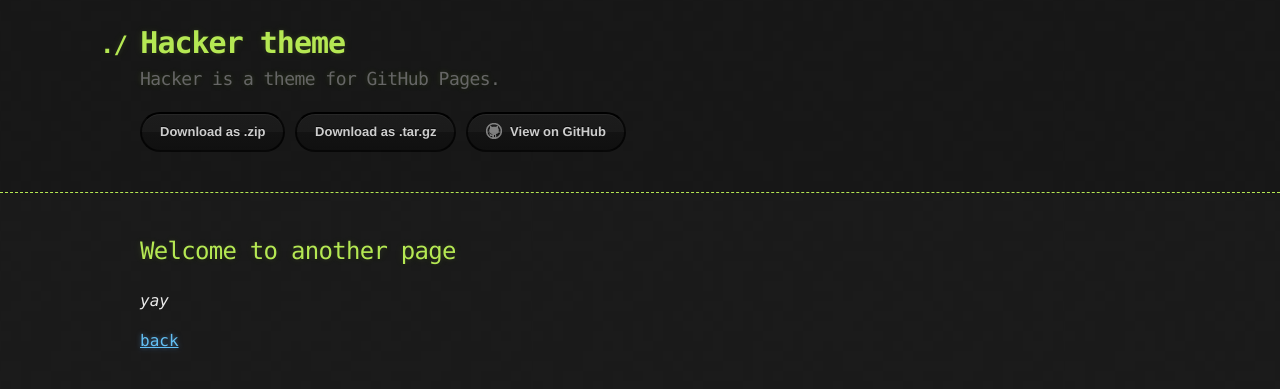
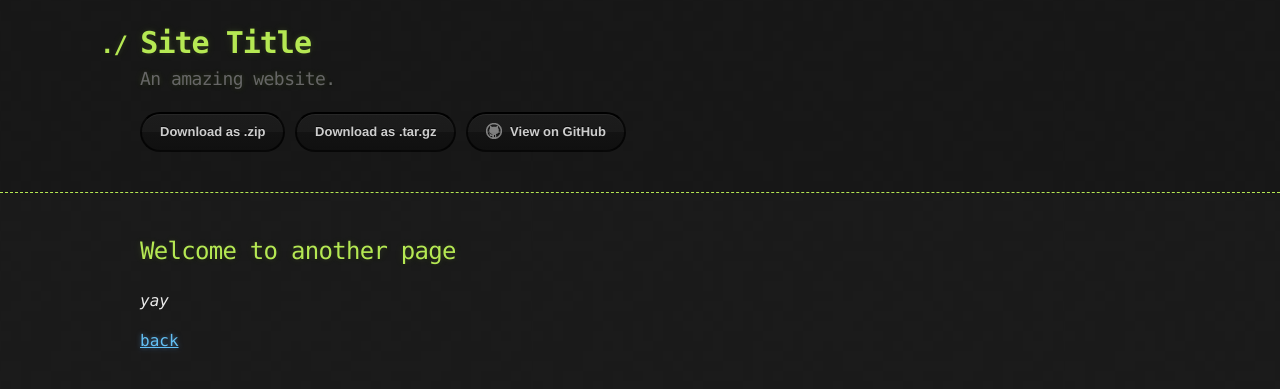
Before and after one commit to eajnimeel/eajnimeel.github.io, a Jekyll site: the page built from another-page.md, in a window 1280 px wide. Shown: the top 389 px of the page. Built offline with Jekyll 4.4.1, drawn with Linux system fonts in a browser that asks for light colours; our own code applies the rules of GitHub Pages for plain Markdown files; some of the changed lines change nothing that is shown.

Commit message:
Update _config.yml

```diff
--- a/_config.yml
+++ b/_config.yml
@@ -3,3 +3,14 @@
 show_downloads: true
 google_analytics:
 theme: jekyll-theme-hacker
+
+
+# Site Settings
+locale                   : "en-US"
+title                    : "Site Title"
+title_separator          : "-"
+name                     : "Your Name"
+description              : "An amazing website."
+url                      : https://eajnimeel.github.io # the base hostname & protocol for your site e.g. "https://mmistakes.github.io"
+baseurl                  : "" # the subpath of your site, e.g. "/blog"
+repository               : "eajnimeel/eajnimeel.github.io" # GitHub username/repo-name e.g. "mmistakes/minimal-mistakes"
```
